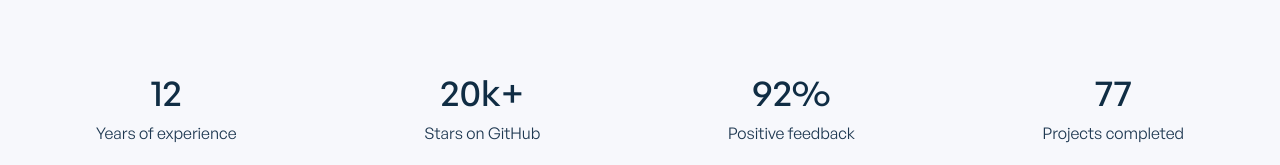
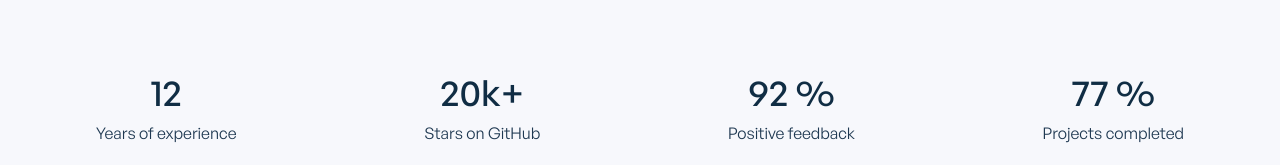
Before and after one commit to phoenix979797/portfolio, a React (Create React App) app: page /about in a window 1280 px wide. Shown: the part 619-784 px from the top of the page. Built offline with nearby package versions, Linux system fonts and the light colour scheme.

Commit message:
Add counteUp to aboutCounter component

```diff
--- a/src/components/about/AboutCounter.js
+++ b/src/components/about/AboutCounter.js
@@ -1,10 +1,17 @@
+import { useCountUp } from 'react-countup';
+
 const AboutCounter = () => {
+	useCountUp({ ref: 'experienceCounter', end: 12, duration: 2 });
+	useCountUp({ ref: 'githubStarsCounter', end: 20, duration: 2 });
+	useCountUp({ ref: 'feedbackCounter', end: 92, duration: 2 });
+	useCountUp({ ref: 'projectsCounter', end: 77, duration: 2 });
+
 	return (
 		<div className="mt-10 sm:mt-20 bg-primary-light dark:bg-ternary-dark shadow-sm">
 			<div className="font-general-medium container mx-auto py-20 block sm:flex sm:justify-between items-center">
 				<div className="mb-20 sm:mb-0">
 					<h2 className="text-4xl text-center text-secondary-dark dark:text-secondary-light mb-2">
-						12
+						<span id="experienceCounter" />
 					</h2>
 					<span className="font-general-regular block text-md text-center text-ternary-dark dark:text-ternary-light">
 						Years of experience
@@ -13,7 +20,8 @@ const AboutCounter = () => {
 
 				<div className="mb-20 sm:mb-0">
 					<h2 className="text-4xl text-center text-secondary-dark dark:text-secondary-light mb-2">
-						20k+
+						<span id="githubStarsCounter" />
+						k+
 					</h2>
 					<span className="font-general-regular block text-md text-center text-ternary-dark dark:text-ternary-light">
 						Stars on GitHub
@@ -22,7 +30,7 @@ const AboutCounter = () => {
 
 				<div className="mb-20 sm:mb-0">
 					<h2 className="text-4xl text-center text-secondary-dark dark:text-secondary-light mb-2">
-						92%
+						<span id="feedbackCounter" /> %
 					</h2>
 					<span className="font-general-regular block text-md text-center text-ternary-dark dark:text-ternary-light">
 						Positive feedback
@@ -31,7 +39,7 @@ const AboutCounter = () => {
 
 				<div className="mb-20 sm:mb-0">
 					<h2 className="text-4xl text-center text-secondary-dark dark:text-secondary-light mb-2">
-						77
+						<span id="projectsCounter" /> %
 					</h2>
 					<span className="font-general-regular block text-md text-center text-ternary-dark dark:text-ternary-light">
 						Projects completed
```
